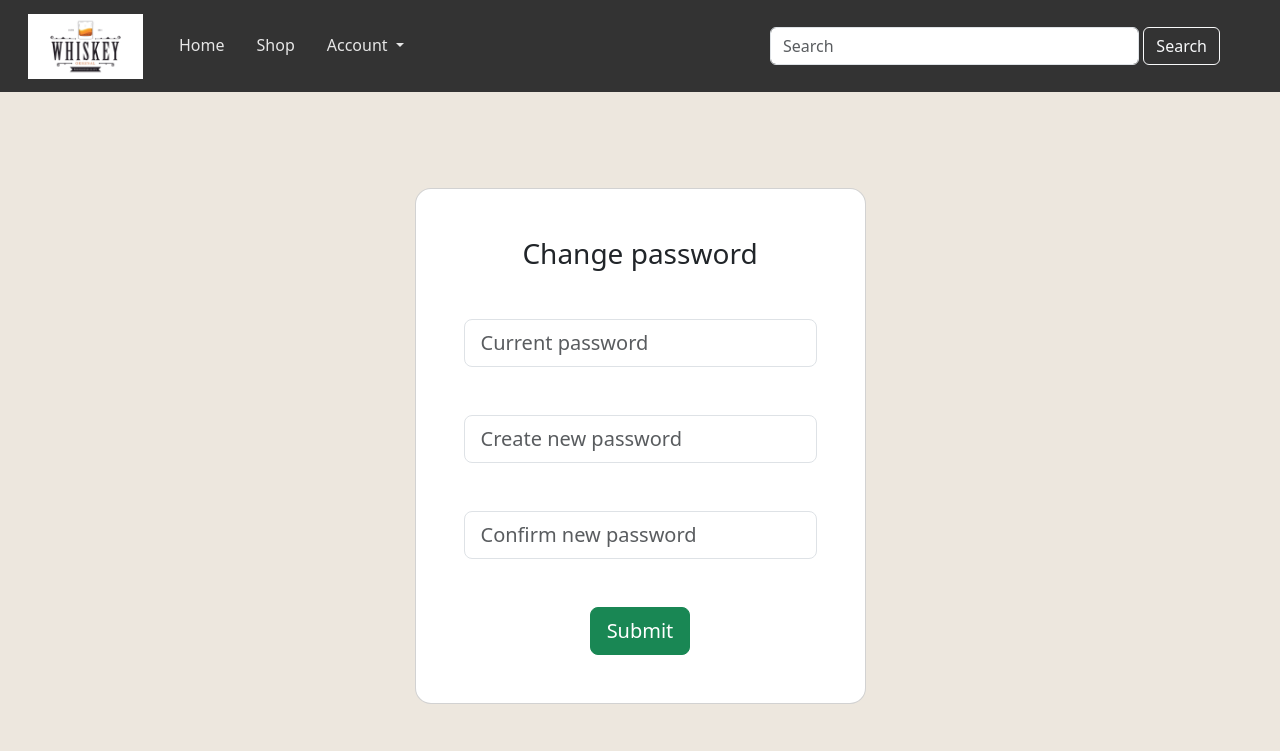
After one commit to Akhvleda1/flask-website, a Flask app: page /personal/change-password in a window 1280 px wide. The commit adds this page. Shown: the top 751 px of the page. Run offline with Flask 3, Linux system fonts and the light colour scheme.

Commit message:
added change password function to the profile page

```diff
--- a/app/app.py
+++ b/app/app.py
@@ -1,10 +1,13 @@
 from flask import Flask
 from database.database import db
+from datetime import timedelta
 
 
 def create_app():
     app = Flask(__name__)
     app.secret_key = 'secretkey'
+    app.config['SESSION_PERMANENT'] = False
+    app.config['PERMANENT_SESSION_LIFETIME'] = timedelta(minutes=30)
     app.config['SQLALCHEMY_DATABASE_URI'] = f'sqlite:///user_db.sqlite'
     app.config['SQLALCHEMY_BINDS'] = {'whiskeys': f'sqlite:///whiskeys.sqlite'}
 
--- a/app/blueprints/personal/personal.py
+++ b/app/blueprints/personal/personal.py
@@ -1,5 +1,7 @@
-from flask import Blueprint, session, render_template
+from flask import Blueprint, session, render_template, request, flash, redirect, url_for
 from app.models.models import User
+from werkzeug.security import check_password_hash, generate_password_hash
+from database.database import db
 
 personal = Blueprint('personal', __name__, static_folder='static', template_folder='templates')
 
@@ -9,3 +11,34 @@ def profile():
     user_email = session['user']
     user = User.query.filter_by(email=user_email).first()
     return render_template('personal/profile.html', user=user)
+
+
+@personal.route('/change-password', methods=['GET', 'POST'])
+def change_password():
+    if request.method == 'POST':
+        user_email = session['user']
+        user = User.query.filter_by(email=user_email).first()
+
+        current_password = request.form['current-password']
+        new_password_first = request.form['new-password-first']
+        new_password_second = request.form['new-password-second']
+        actual_current_password = user.password
+
+        if current_password == '' or new_password_first == '' or new_password_second == '':
+            flash("Please fill in all the fields.")
+            return redirect(url_for('personal.change_password'))
+
+        if new_password_first != new_password_second:
+            flash("New passwords do not match.")
+            return redirect(url_for('personal.change_password'))
+
+        if check_password_hash(actual_current_password, current_password):
+            user.password = generate_password_hash(new_password_first)
+            db.session.commit()
+            flash('Password changed successfully')
+            return redirect(url_for('personal.profile'))
+        else:
+            flash('Incorrect current password')
+            return redirect(url_for('personal.change_password'))
+    else:
+        return render_template('personal/change-password.html')
--- /dev/null
+++ b/app/blueprints/personal/templates/personal/change-password.html
@@ -0,0 +1,45 @@
+{% extends 'Base.html' %}
+
+{% block content %}
+
+<form method="post" class="mt-5" >
+    <div class="container py-5 h-100">
+        <div class="row d-flex justify-content-center align-items-center h-100">
+            <div class="col-12 col-md-8 col-lg-6 col-xl-5">
+                <div class="card shadow-2-strong" style="border-radius: 1rem;">
+                    <div class="card-body p-5 text-center">
+
+                        <h3 class="mb-5">Change password</h3>
+
+                        <div class="form-outline mb-4">
+                            <input type="password" name="current-password" class="form-control form-control-lg mb-5" placeholder="Current password"/>
+                        </div>
+
+                        <div class="form-outline mb-4">
+                            <input type="password" name="new-password-first" class="form-control form-control-lg mb-5" placeholder="Create new password"/>
+                        </div>
+
+                        <div class="form-outline mb-4">
+                            <input type="password" name="new-password-second" class="form-control form-control-lg mb-5" placeholder="Confirm new password"/>
+                        </div>
+
+                        <div class="form-text mb-0">
+                            {% with messages = get_flashed_messages() %}
+                                {% if messages %}
+                                    {% for msg in messages %}
+                                        <p style="color: red">{{msg}}</p>
+                                    {% endfor %}
+                                {% endif %}
+                            {% endwith %}
+                        </div>
+
+                        <button class="btn btn-success btn-lg btn-block" type="submit">Submit</button>
+
+                    </div>
+                </div>
+            </div>
+        </div>
+    </div>
+</form>
+
+{% endblock content%}
```
Also changed, not shown: app/blueprints/personal/templates/personal/profile.html (+23 -0 lines), instance/user_db.sqlite.
